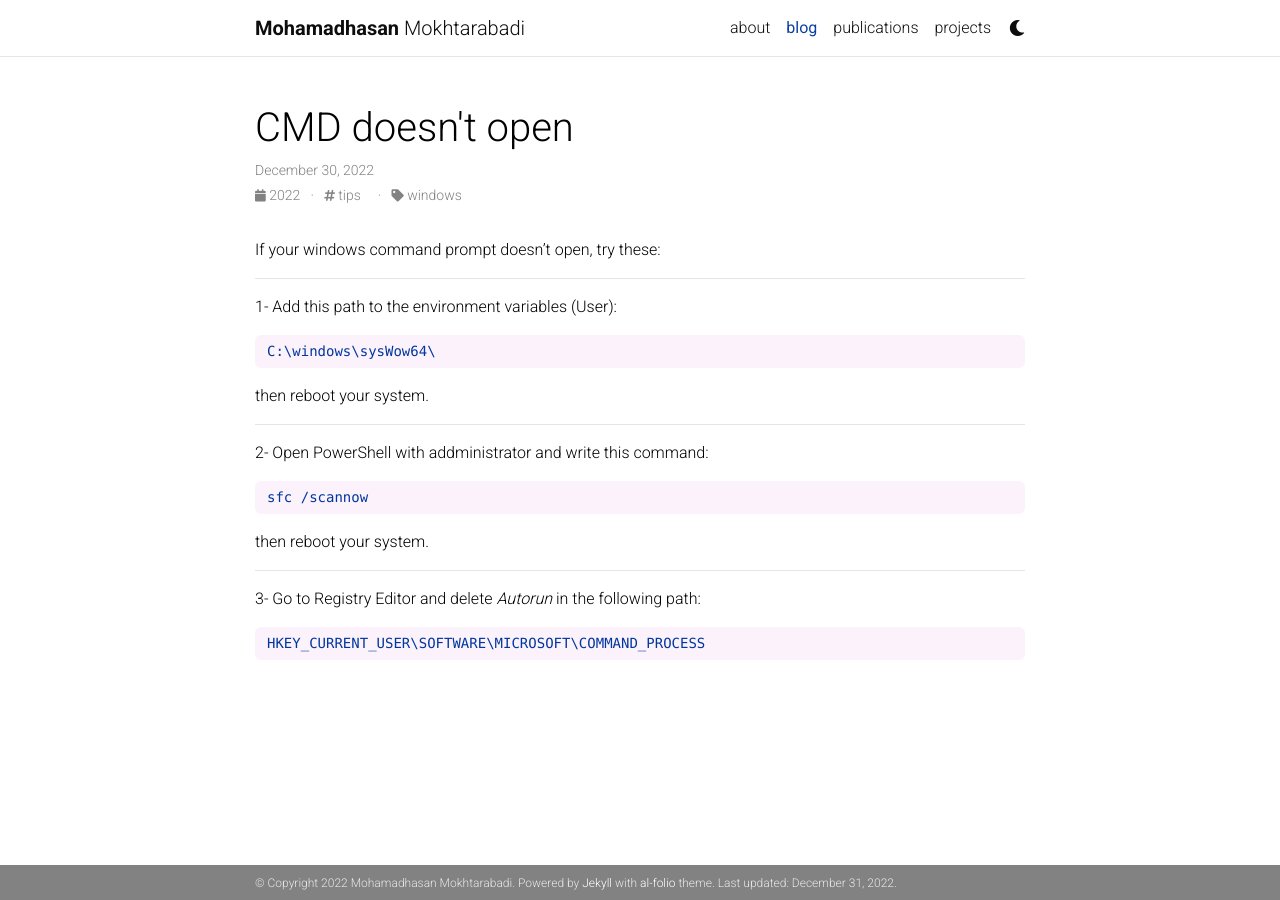
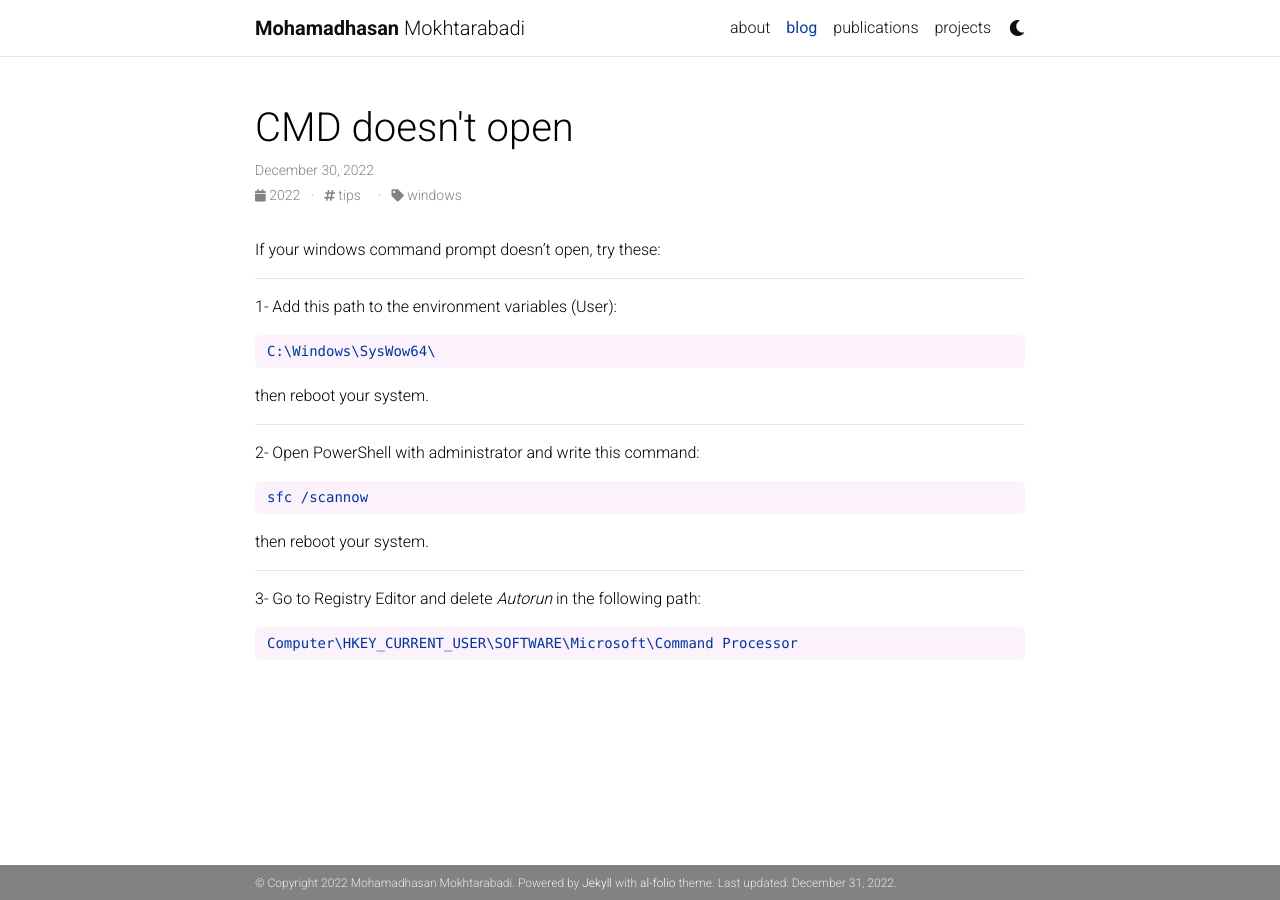
Before and after one commit to mohamadhasan-m/profile, a Jekyll site: the page built from _posts/2022-12-30-CMD.md, in a window 1280 px wide. Built offline with Jekyll 4.4.1, drawn with Linux system fonts in a browser that asks for light colours; comment, search, counter and statistics services are not loaded; a style sheet for code colours, icons or effects is not loaded.

```diff
--- a/_posts/2022-12-30-CMD.md
+++ b/_posts/2022-12-30-CMD.md
@@ -13,13 +13,13 @@ If your windows command prompt doesn't open, try these:
 
 1- Add this path to the environment variables (User):
 
-    C:\windows\sysWow64\
+    C:\Windows\SysWow64\
 
 then reboot your system.
 
 ---
 
-2- Open PowerShell with addministrator and write this command:
+2- Open PowerShell with administrator and write this command:
 
     sfc /scannow
 
@@ -29,4 +29,4 @@ then reboot your system.
 
 3- Go to Registry Editor and delete *Autorun* in the following path:
 
-    HKEY_CURRENT_USER\SOFTWARE\MICROSOFT\COMMAND_PROCESS
+    Computer\HKEY_CURRENT_USER\SOFTWARE\Microsoft\Command Processor
```
Also changed, not shown: other parts of _posts/2022-12-30-CMD.md (+1 -1 lines), _news/toefl.md (added, +7 -0 lines).
